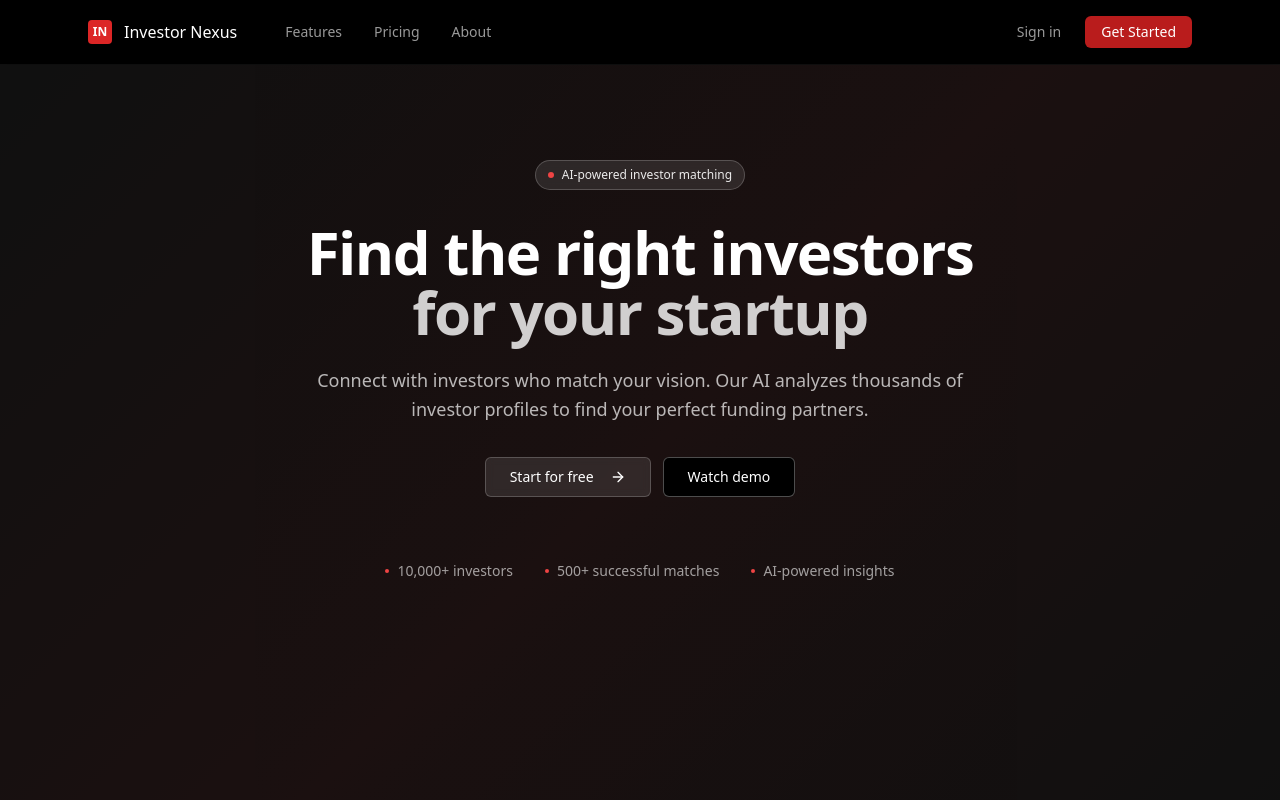
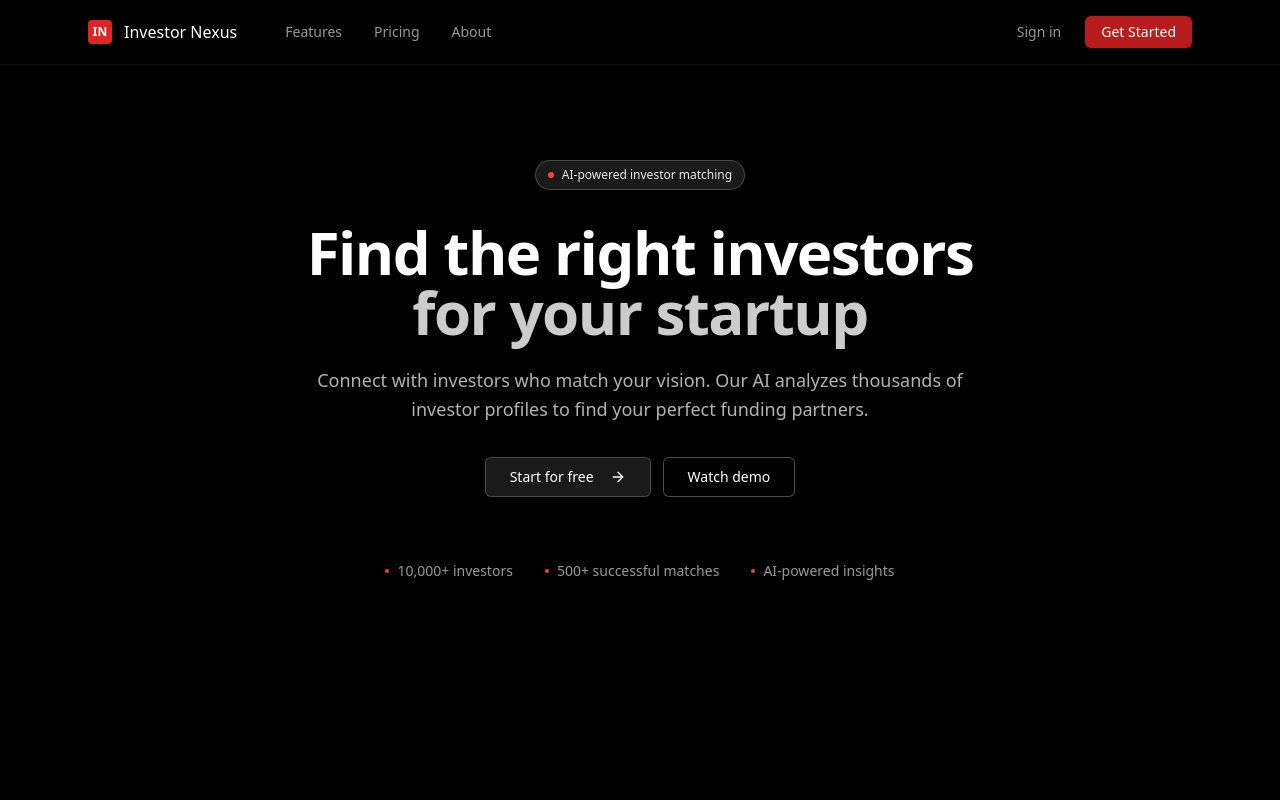
Before and after one commit to nithinworks/investor-nexus-dark, a React (Vite) app: page / in a window 1280 px wide. Shown: the top 800 px of the page. Built offline with nearby package versions, Linux system fonts and the light colour scheme; the HTML template or start-up script is replaced by a standard one; a web font is replaced by a local one.

Commit message:
Reverted to commit 4577f5bd4042591a7343f24a1215dc65a3a82660

```diff
--- a/index.html
+++ b/index.html
@@ -27,7 +27,7 @@
     <link href="https://api.fontshare.com/v2/css?f[]=satoshi@400,500,600,700&display=swap" rel="stylesheet">
 
     <!-- Unicorn Studio Script -->
-    <script src="https://cdn.jsdelivr.net/gh/hiunicornstudio/unicornstudio.js@v1.4.27/dist/unicornStudio.umd.js" async></script>
+    <script src="https://cdn.jsdelivr.net/gh/hiunicornstudio/unicornstudio.js@v1.4.27/dist/unicornStudio.umd.js"></script>
   </head>
 
   <body>
--- a/src/index.css
+++ b/src/index.css
@@ -1,4 +1,3 @@
-
 @tailwind base;
 @tailwind components;
 @tailwind utilities;
@@ -104,63 +103,3 @@ All colors MUST be HSL.
     @apply bg-background text-foreground dark;
   }
 }
-
-/* Smooth animation loading */
-@keyframes fadeIn {
-  from {
-    opacity: 0;
-    transform: translateY(10px);
-  }
-  to {
-    opacity: 1;
-    transform: translateY(0);
-  }
-}
-
-@keyframes slideUp {
-  from {
-    opacity: 0;
-    transform: translateY(20px);
-  }
-  to {
-    opacity: 1;
-    transform: translateY(0);
-  }
-}
-
-/* Hero animation specific fadeIn */
-@keyframes heroFadeIn {
-  from {
-    opacity: 0;
-  }
-  to {
-    opacity: 1;
-  }
-}
-
-.animate-fade-in {
-  animation: fadeIn 0.6s ease-out;
-}
-
-.animate-slide-up {
-  animation: slideUp 0.6s ease-out;
-}
-
-.hero-fade-in {
-  animation: heroFadeIn 1s ease-out 0.5s forwards;
-}
-
-/* Hide any potential Unicorn Studio branding */
-[data-us-project] div[style*="position: absolute"][style*="bottom"][style*="right"] {
-  display: none !important;
-}
-
-[data-us-project] a[href*="unicorn.studio"] {
-  display: none !important;
-}
-
-/* Ensure hero section maintains proper dimensions */
-#hero-animation {
-  min-height: 100vh;
-  width: 100%;
-}
--- a/src/pages/Landing.tsx
+++ b/src/pages/Landing.tsx
@@ -1,6 +1,7 @@
+
 import { Button } from "@/components/ui/button";
 import { Link } from "react-router-dom";
-import { useEffect, useRef } from "react";
+import { useEffect } from "react";
 import {
   ArrowRight,
   Search,
@@ -12,74 +13,22 @@ import {
 } from "lucide-react";
 
 const Landing = () => {
-  const heroAnimationRef = useRef<HTMLDivElement>(null);
-
   useEffect(() => {
-    const initAnimation = async () => {
-      // Wait for UnicornStudio to be available
-      const checkUnicornStudio = () => {
-        return new Promise((resolve) => {
+    // Initialize Unicorn Studio when component mounts
     if (window.UnicornStudio) {
-            resolve(true);
-          } else {
-            setTimeout(() => resolve(checkUnicornStudio()), 100);
-          }
+      window.UnicornStudio.init()
+        .then((scenes) => {
+          console.log("Unicorn Studio scenes initialized:", scenes);
+        })
+        .catch((err) => {
+          console.error("Unicorn Studio initialization error:", err);
         });
-      };
-
-      try {
-        await checkUnicornStudio();
-
-        if (heroAnimationRef.current) {
-          // Initialize Unicorn Studio if not already initialized
-          if (!window.UnicornStudio.isInitialized) {
-            await window.UnicornStudio.init();
     }
 
-          // Clear the fallback background and show animation
-          heroAnimationRef.current.style.background = 'transparent';
-          heroAnimationRef.current.style.opacity = '1';
-
-          // Add the scene to the specific element
-          const scene = await window.UnicornStudio.addScene({
-            elementId: 'hero-animation',
-            projectId: 'sKrgkBLRKdIX7LOPhpv6',
-            scale: 1,
-            dpi: 1.5,
-            lazyLoad: false,
-            production: true,
-            altText: 'Investor Nexus Hero Animation',
-            ariaLabel: 'Dynamic background animation for Investor Nexus',
-            interactivity: {
-              mouse: {
-                disableMobile: false
-              }
-            }
-          });
-
-          console.log("Hero animation scene initialized successfully:", scene);
-        }
-      } catch (err) {
-        console.error("Unicorn Studio initialization error:", err);
-        // Fallback to static background if animation fails
-        if (heroAnimationRef.current) {
-          heroAnimationRef.current.style.background = 'linear-gradient(135deg, #1a1a1a 0%, #2d1b1b 50%, #1a1a1a 100%)';
-          heroAnimationRef.current.style.opacity = '1';
-        }
-      }
-    };
-
-    // Add a delay to ensure the script is loaded
-    const timer = setTimeout(initAnimation, 500);
-
+    // Cleanup function to destroy scenes when component unmounts
     return () => {
-      clearTimeout(timer);
       if (window.UnicornStudio) {
-        try {
         window.UnicornStudio.destroy();
-        } catch (err) {
-          console.log("Cleanup error:", err);
-        }
       }
     };
   }, []);
@@ -130,16 +79,21 @@ const Landing = () => {
       {/* Hero Section */}
       <main className="relative pt-16 overflow-hidden">
         {/* Hero Background Animation - Unicorn Studio */}
-        <section className="relative pt-24 pb-32 text-center min-h-screen">
+        <section className="relative pt-24 pb-32 text-center">
+          <div className="absolute inset-0 z-0">
+            <div className="absolute inset-0 bg-black/40 z-10"></div>
             <div
-            ref={heroAnimationRef}
-            id="hero-animation"
-            className="absolute inset-0 z-0 opacity-0 transition-opacity duration-1000 hero-fade-in"
-            style={{
-              background: 'linear-gradient(135deg, #1a1a1a 0%, #2d1b1b 50%, #1a1a1a 100%)'
-            }}
+              className="w-full h-full"
+              data-us-project="sKrgkBLRKdIX7LOPhpv6"
+              data-us-scale="1"
+              data-us-dpi="1.5"
+              data-us-lazyload="true"
+              data-us-disablemobile="false"
+              data-us-alttext="Investor Nexus Hero Animation"
+              data-us-arialabel="Dynamic background animation for Investor Nexus"
+              style={{ width: '100%', height: '100%', minHeight: '900px' }}
             />
-          <div className="absolute inset-0 bg-black/40 z-10"></div>
+          </div>
 
           <div className="relative z-20 max-w-4xl mx-auto px-6">
             {/* Badge */}
```
Lines whose indentation alone changed are shown as unchanged.
